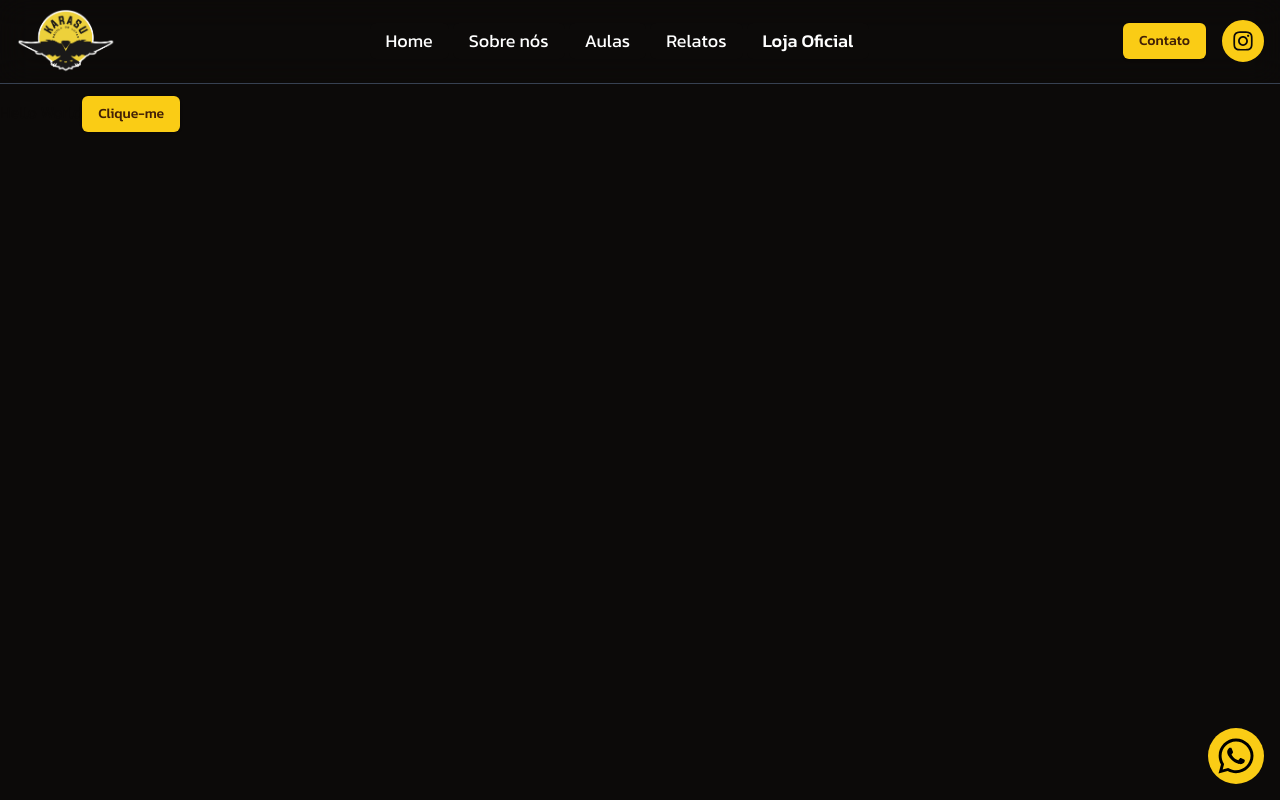
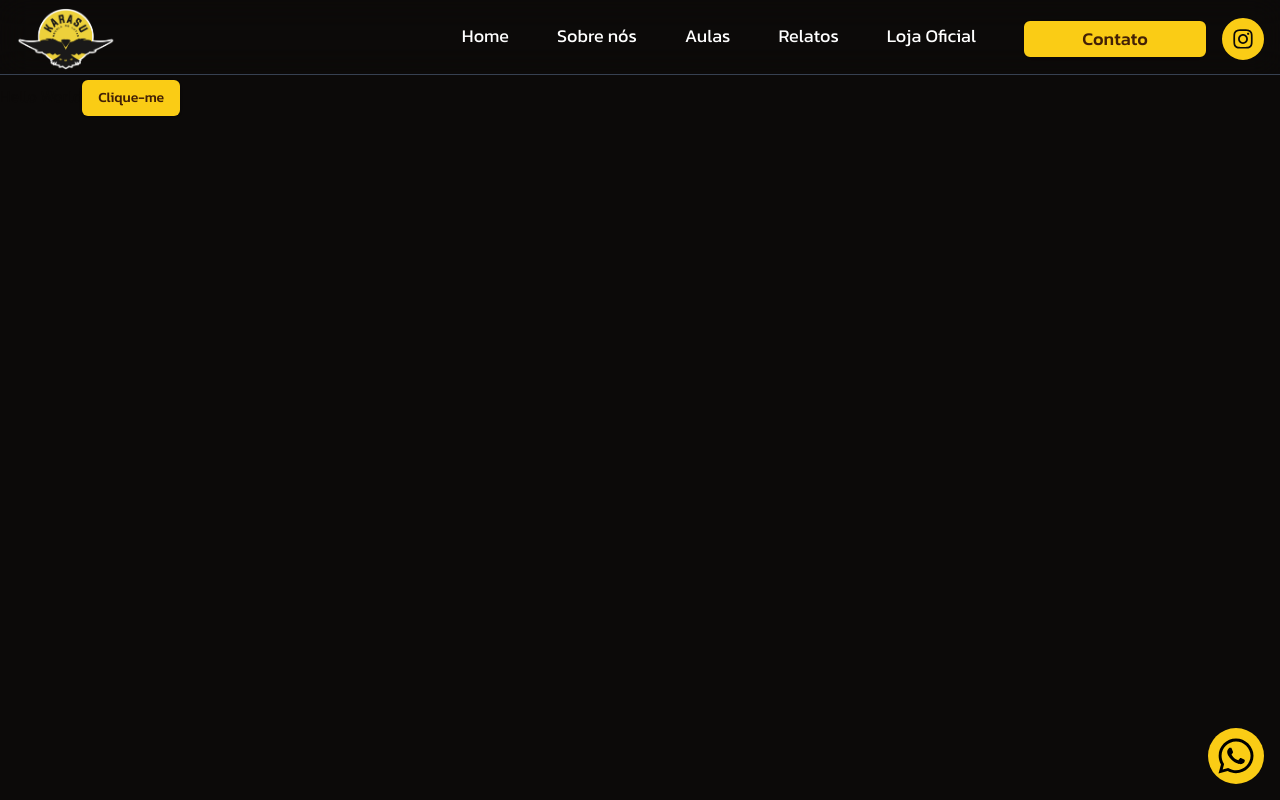
Before and after one commit to romuloromulo/Karasu, a Next.js app: page / in a window 1280 px wide. Built offline with nearby package versions, Linux system fonts and the light colour scheme.

Commit message:
nav desktop e mobile nav terminadas

```diff
--- a/src/app/page.tsx
+++ b/src/app/page.tsx
@@ -2,7 +2,7 @@ import { Button } from "@/components/ui/button";
 
 export default function Home() {
   return (
-    <section id="homePage" className="pt-24">
+    <section id="homePage" className="pt-4">
       Hello World
       <Button className="hover:bg-purple-500">Clique-me</Button>
     </section>
--- a/src/components/landing-page/navbar.tsx
+++ b/src/components/landing-page/navbar.tsx
@@ -5,120 +5,104 @@ import React, { useState } from "react";
 import LogoNav from "../../../public/images/logo-navbar.png";
 import {
   NavigationMenu,
-  NavigationMenuContent,
-  NavigationMenuIndicator,
   NavigationMenuItem,
   NavigationMenuLink,
   NavigationMenuList,
-  NavigationMenuTrigger,
-  NavigationMenuViewport,
   navigationMenuTriggerStyle,
 } from "@/components/ui/navigation-menu";
 import { cn } from "@/lib/utils";
 import { Button } from "../ui/button";
 import { FaWhatsapp, FaInstagram } from "react-icons/fa";
+import { IoClose } from "react-icons/io5";
+import { GiHamburgerMenu } from "react-icons/gi";
 
 function Navbar() {
   const [path, setPath] = useState("/");
+  const [open, setOpen] = useState(false);
+
+  const links: { title: string; href: string; description?: string }[] = [
+    {
+      title: "Home",
+      href: "",
+    },
+    {
+      title: "Sobre nós",
+      href: "#biografia",
+    },
+    { title: "Aulas", href: "#aulas" },
+    { title: "Relatos", href: "#relatos" },
+    { title: "Loja Oficial", href: "/loja" },
+  ];
 
   return (
-    <div className="hidden sm:block">
+    <div className="block mb-16">
       <nav
-        className="backdrop-blur-lg
+        className={`
   fixed
   z-50
   top-0
   w-full
-  flex
-  items-center
-  justify-between
-  py-2
+  sm:flex
+  sm:items-center
+  sm:justify-between
   px-4
-  border-b border-gray-700
-  ">
-        <div>
+  sm:border-b border-gray-700
+  pb-8
+  pt-2
+  sm:pb-1
+  sm:backdrop-blur-lg
+  transition-all  duration-500 ease-in
+${open ? "h-screen sm:h-auto backdrop-blur-lg  " : "h-auto"}
+  `}>
+        <div className="mb-4 sm:mb-0 w-full flex justify-between items-center ">
           <Link href="/">
             <Image src={LogoNav} alt="Karasu Logo" width={100} height={100} />
           </Link>
+          <div
+            className="sm:hidden cursor-pointer text-primary"
+            onClick={() => setOpen(!open)}>
+            {open ? <IoClose size={28} /> : <GiHamburgerMenu size={28} />}
           </div>
-        <NavigationMenu>
-          <NavigationMenuList>
+        </div>
+        <div>
+          <NavigationMenu className="flex-col sm:flex-row items-start sm:flex backdrop-blur-lg ">
+            <NavigationMenuList
+              className={`flex flex-col sm:flex-row items-start gap-3 absolute sm:static sm:z-auto z-[-1] left-0 w-full sm:w-auto transition-all  duration-500 ease-in ${
+                open ? "left-1 " : "left-[-950px]"
+              }`}>
+              {links.map((link) => (
                 <NavigationMenuItem>
-              <Link href="/">
+                  <Link href={link.href}>
                     <NavigationMenuLink
                       onClick={() => setPath("")}
                       className={cn(navigationMenuTriggerStyle(), {
-                    "text-white/60": path === "",
-                    "text-white": path !== "",
+                        "text-white/60": path === link.href,
+                        "text-white": path !== link.href,
                         "font-normal": true,
                         "text-lg": true,
+                        "bg-transparent": true,
                       })}>
-                  Home
+                      {link.title}
                     </NavigationMenuLink>
                   </Link>
                 </NavigationMenuItem>
-            <NavigationMenuItem>
-              <Link href="#biografia">
-                <NavigationMenuLink
-                  onClick={() => setPath("#biografia")}
-                  className={cn(navigationMenuTriggerStyle(), {
-                    "text-white/60": path === "#biografia",
-                    "text-white": path !== "#biografia",
-                    "font-normal": true,
-                    "text-lg": true,
-                  })}>
-                  Sobre nós
-                </NavigationMenuLink>
-              </Link>
-            </NavigationMenuItem>
-            <NavigationMenuItem>
-              <Link href="#aulas">
-                <NavigationMenuLink
-                  onClick={() => setPath("#aulas")}
-                  className={cn(navigationMenuTriggerStyle(), {
-                    "text-white/60": path === "#aulas",
-                    "text-white": path !== "#aulas",
-                    "font-normal": true,
-                    "text-lg": true,
-                  })}>
-                  Aulas
-                </NavigationMenuLink>
-              </Link>
-            </NavigationMenuItem>
-            <NavigationMenuItem>
-              <Link href="#relatos">
-                <NavigationMenuLink
-                  onClick={() => setPath("#relatos")}
-                  className={cn(navigationMenuTriggerStyle(), {
-                    "text-white/60": path === "#relatos",
-                    "text-white": path !== "#relatos",
-                    "font-normal": true,
-                    "text-lg": true,
-                  })}>
-                  Relatos
-                </NavigationMenuLink>
-              </Link>
-            </NavigationMenuItem>
-            <NavigationMenuItem
-              className={cn(navigationMenuTriggerStyle(), {
-                "text-white": true,
-                "text-lg": true,
-              })}>
-              <Link href="/loja">
-                <NavigationMenuLink>Loja Oficial</NavigationMenuLink>
-              </Link>
-            </NavigationMenuItem>
-          </NavigationMenuList>
-        </NavigationMenu>
-        <div className="flex items-center gap-4">
-          <Link href="/" target="_blank">
-            <Button>Contato</Button>
+              ))}
+              <div className="flex flex-col-reverse items-start sm:flex-row md:items-center gap-4 pl-4  w-[30rem] sm:w-64 mt-2 sm:mt-0">
+                <Link href="/" target="_blank" className="w-[70%] sm:w-full">
+                  <Button className="w-full text-lg  hover:text-white  border-2 border-primary hover:border-white hover:bg-transparent  duration-300   ">
+                    Contato
+                  </Button>
                 </Link>
                 <Link href="/" target="_blank">
-            <div className="bg-primary border-2 border-primary hover:border-white rounded-full p-2 hover:bg-transparent hover:-translate-y-[15%]  duration-300  hover:text-white ease-out">
+                  <div className="bg-primary border-2 border-primary hover:border-white rounded-full p-2 hover:bg-transparent hover:-translate-y-[15%]  duration-300  hover:text-white ease-out sm:block flex items-center">
+                    <span className="sm:hidden mr-1">Instagram </span>
+                    {"  "}
                     <FaInstagram size={22} />
                   </div>
                 </Link>
+              </div>
+            </NavigationMenuList>
+          </NavigationMenu>
         </div>
       </nav>
     </div>
--- a/src/components/ui/navigation-menu.tsx
+++ b/src/components/ui/navigation-menu.tsx
@@ -1,9 +1,9 @@
-import * as React from "react"
-import { ChevronDownIcon } from "@radix-ui/react-icons"
-import * as NavigationMenuPrimitive from "@radix-ui/react-navigation-menu"
-import { cva } from "class-variance-authority"
+import * as React from "react";
+import { ChevronDownIcon } from "@radix-ui/react-icons";
+import * as NavigationMenuPrimitive from "@radix-ui/react-navigation-menu";
+import { cva } from "class-variance-authority";
 
-import { cn } from "@/lib/utils"
+import { cn } from "@/lib/utils";
 
 const NavigationMenu = React.forwardRef<
   React.ElementRef<typeof NavigationMenuPrimitive.Root>,
@@ -12,16 +12,15 @@ const NavigationMenu = React.forwardRef<
   <NavigationMenuPrimitive.Root
     ref={ref}
     className={cn(
-      "relative z-10 flex max-w-max flex-1 items-center justify-center",
+      "relative z-10 flex flex-1 items-center justify-center",
       className
     )}
-    {...props}
-  >
+    {...props}>
     {children}
     <NavigationMenuViewport />
   </NavigationMenuPrimitive.Root>
-))
-NavigationMenu.displayName = NavigationMenuPrimitive.Root.displayName
+));
+NavigationMenu.displayName = NavigationMenuPrimitive.Root.displayName;
 
 const NavigationMenuList = React.forwardRef<
   React.ElementRef<typeof NavigationMenuPrimitive.List>,
@@ -30,19 +29,19 @@ const NavigationMenuList = React.forwardRef<
   <NavigationMenuPrimitive.List
     ref={ref}
     className={cn(
-      "group flex flex-1 list-none items-center justify-center space-x-1",
+      "group flex flex-1 list-none items-centerw-max justify-center space-x-1",
       className
     )}
     {...props}
   />
-))
-NavigationMenuList.displayName = NavigationMenuPrimitive.List.displayName
+));
+NavigationMenuList.displayName = NavigationMenuPrimitive.List.displayName;
 
-const NavigationMenuItem = NavigationMenuPrimitive.Item
+const NavigationMenuItem = NavigationMenuPrimitive.Item;
 
 const navigationMenuTriggerStyle = cva(
   "group inline-flex h-9 w-max items-center justify-center rounded-md bg-background px-4 py-2 text-sm font-medium transition-colors hover:bg-accent hover:text-accent-foreground focus:bg-accent focus:text-accent-foreground focus:outline-none disabled:pointer-events-none disabled:opacity-50 data-[active]:bg-accent/50 data-[state=open]:bg-accent/50"
-)
+);
 
 const NavigationMenuTrigger = React.forwardRef<
   React.ElementRef<typeof NavigationMenuPrimitive.Trigger>,
@@ -51,16 +50,15 @@ const NavigationMenuTrigger = React.forwardRef<
   <NavigationMenuPrimitive.Trigger
     ref={ref}
     className={cn(navigationMenuTriggerStyle(), "group", className)}
-    {...props}
-  >
+    {...props}>
     {children}{" "}
     <ChevronDownIcon
       className="relative top-[1px] ml-1 h-3 w-3 transition duration-300 group-data-[state=open]:rotate-180"
       aria-hidden="true"
     />
   </NavigationMenuPrimitive.Trigger>
-))
-NavigationMenuTrigger.displayName = NavigationMenuPrimitive.Trigger.displayName
+));
+NavigationMenuTrigger.displayName = NavigationMenuPrimitive.Trigger.displayName;
 
 const NavigationMenuContent = React.forwardRef<
   React.ElementRef<typeof NavigationMenuPrimitive.Content>,
@@ -74,10 +72,10 @@ const NavigationMenuContent = React.forwardRef<
     )}
     {...props}
   />
-))
-NavigationMenuContent.displayName = NavigationMenuPrimitive.Content.displayName
+));
+NavigationMenuContent.displayName = NavigationMenuPrimitive.Content.displayName;
 
-const NavigationMenuLink = NavigationMenuPrimitive.Link
+const NavigationMenuLink = NavigationMenuPrimitive.Link;
 
 const NavigationMenuViewport = React.forwardRef<
   React.ElementRef<typeof NavigationMenuPrimitive.Viewport>,
@@ -93,9 +91,9 @@ const NavigationMenuViewport = React.forwardRef<
       {...props}
     />
   </div>
-))
+));
 NavigationMenuViewport.displayName =
-  NavigationMenuPrimitive.Viewport.displayName
+  NavigationMenuPrimitive.Viewport.displayName;
 
 const NavigationMenuIndicator = React.forwardRef<
   React.ElementRef<typeof NavigationMenuPrimitive.Indicator>,
@@ -107,13 +105,12 @@ const NavigationMenuIndicator = React.forwardRef<
       "top-full z-[1] flex h-1.5 items-end justify-center overflow-hidden data-[state=visible]:animate-in data-[state=hidden]:animate-out data-[state=hidden]:fade-out data-[state=visible]:fade-in",
       className
     )}
-    {...props}
-  >
+    {...props}>
     <div className="relative top-[60%] h-2 w-2 rotate-45 rounded-tl-sm bg-border shadow-md" />
   </NavigationMenuPrimitive.Indicator>
-))
+));
 NavigationMenuIndicator.displayName =
-  NavigationMenuPrimitive.Indicator.displayName
+  NavigationMenuPrimitive.Indicator.displayName;
 
 export {
   navigationMenuTriggerStyle,
@@ -125,4 +122,4 @@ export {
   NavigationMenuLink,
   NavigationMenuIndicator,
   NavigationMenuViewport,
-}
+};
```
Also changed, not shown: public/images/logo-navbar.png. Lines whose indentation alone changed are shown as unchanged.
